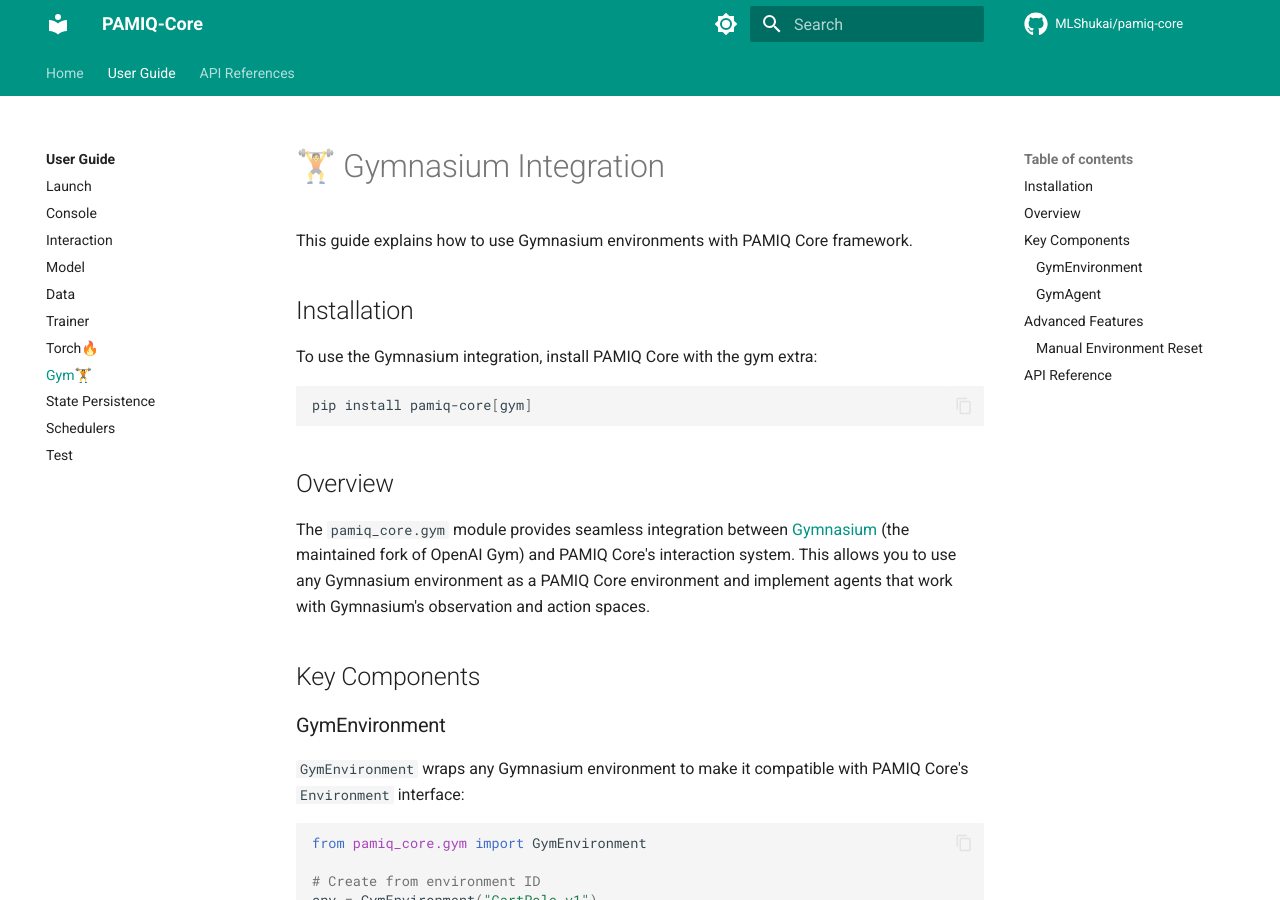
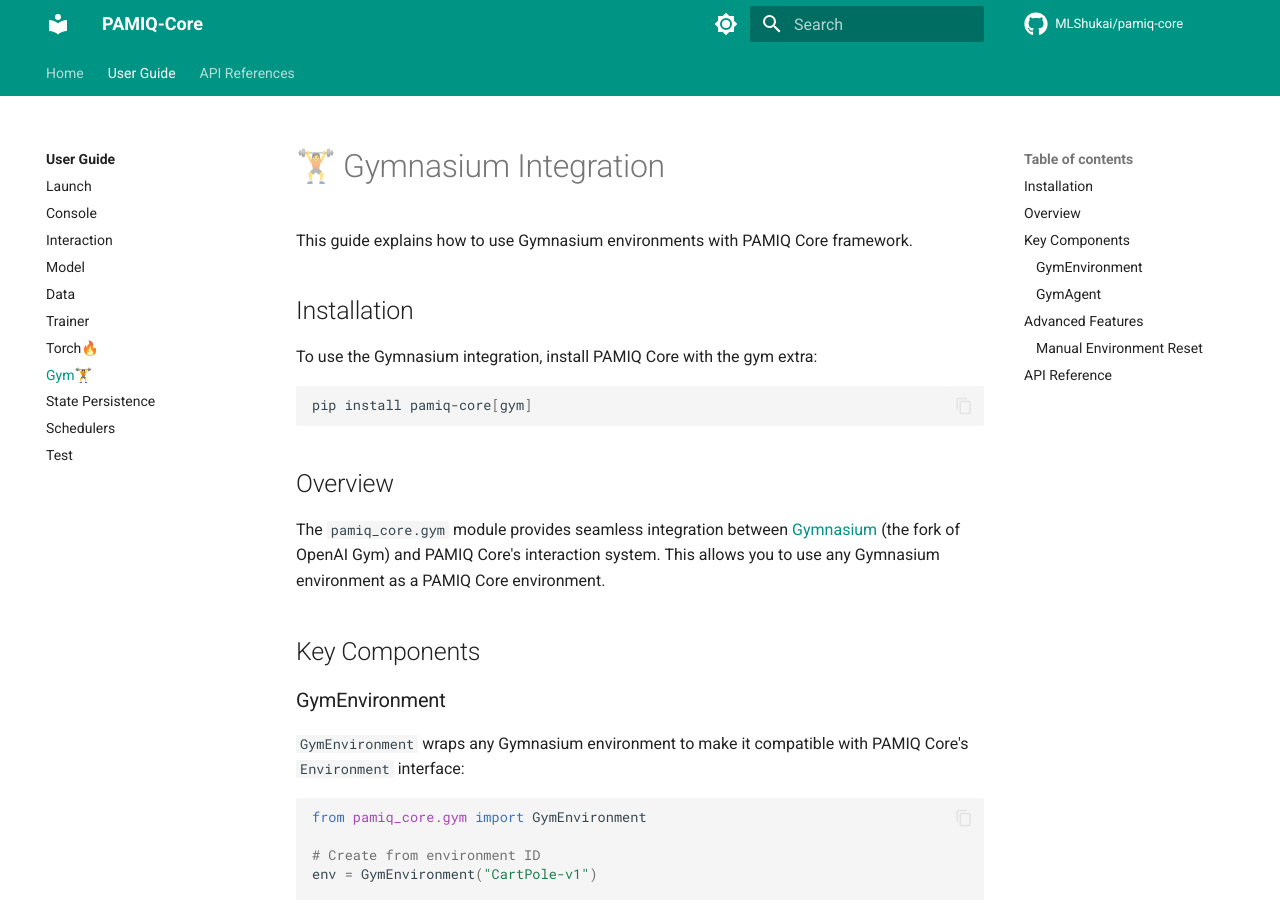
Before and after one commit to MLShukai/pamiq-core, an MkDocs documentation site: the page built from docs/user-guide/gym.md, in a window 1280 px wide and 900 px high. Built offline with MkDocs 1.6.1 and Material for MkDocs 9.7.7, drawn with Linux system fonts in a browser that asks for light colours; comment, search, counter and statistics services are not loaded.

Commit message:
Update docs/user-guide/gym.md
Co-authored-by: zassou <51876515+zassou65535@users.noreply.github.com>

```diff
--- a/docs/user-guide/gym.md
+++ b/docs/user-guide/gym.md
@@ -12,7 +12,7 @@
 
 ## Overview
 
-The `pamiq_core.gym` module provides seamless integration between [Gymnasium](https://gymnasium.farama.org/) (the maintained fork of OpenAI Gym) and PAMIQ Core's interaction system. This allows you to use any Gymnasium environment as a PAMIQ Core environment and implement agents that work with Gymnasium's observation and action spaces.
+The `pamiq_core.gym` module provides seamless integration between [Gymnasium](https://gymnasium.farama.org/) (the fork of OpenAI Gym) and PAMIQ Core's interaction system. This allows you to use any Gymnasium environment as a PAMIQ Core environment.
 
 ## Key Components
 
```
